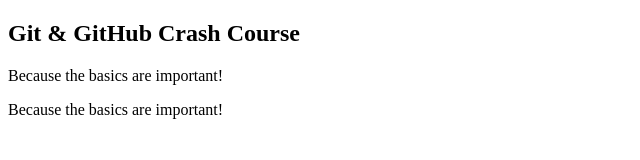
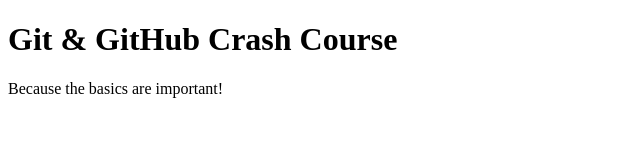
Before and after one commit to fekt2016/github-crash-course, a plain HTML site: page index.html in a window 1280 px wide. Shown: the whole page, without its empty margins (0-640 px from the left). Drawn offline with Linux system fonts and the light colour scheme.

Commit message:
reverting

```diff
--- a/index.html
+++ b/index.html
@@ -7,10 +7,7 @@
     <title>Git & GitHub Crash Course</title>
   </head>
   <body>
-    <section>
-      <h1>Git & GitHub Crash Course</h1>
-      <p>Because the basics are important!</p>
-      <p>Because the basics are important!</p>
-    </section>
+    <h1>Git & GitHub Crash Course</h1>
+    <p>Because the basics are important!</p>
   </body>
 </html>
```
